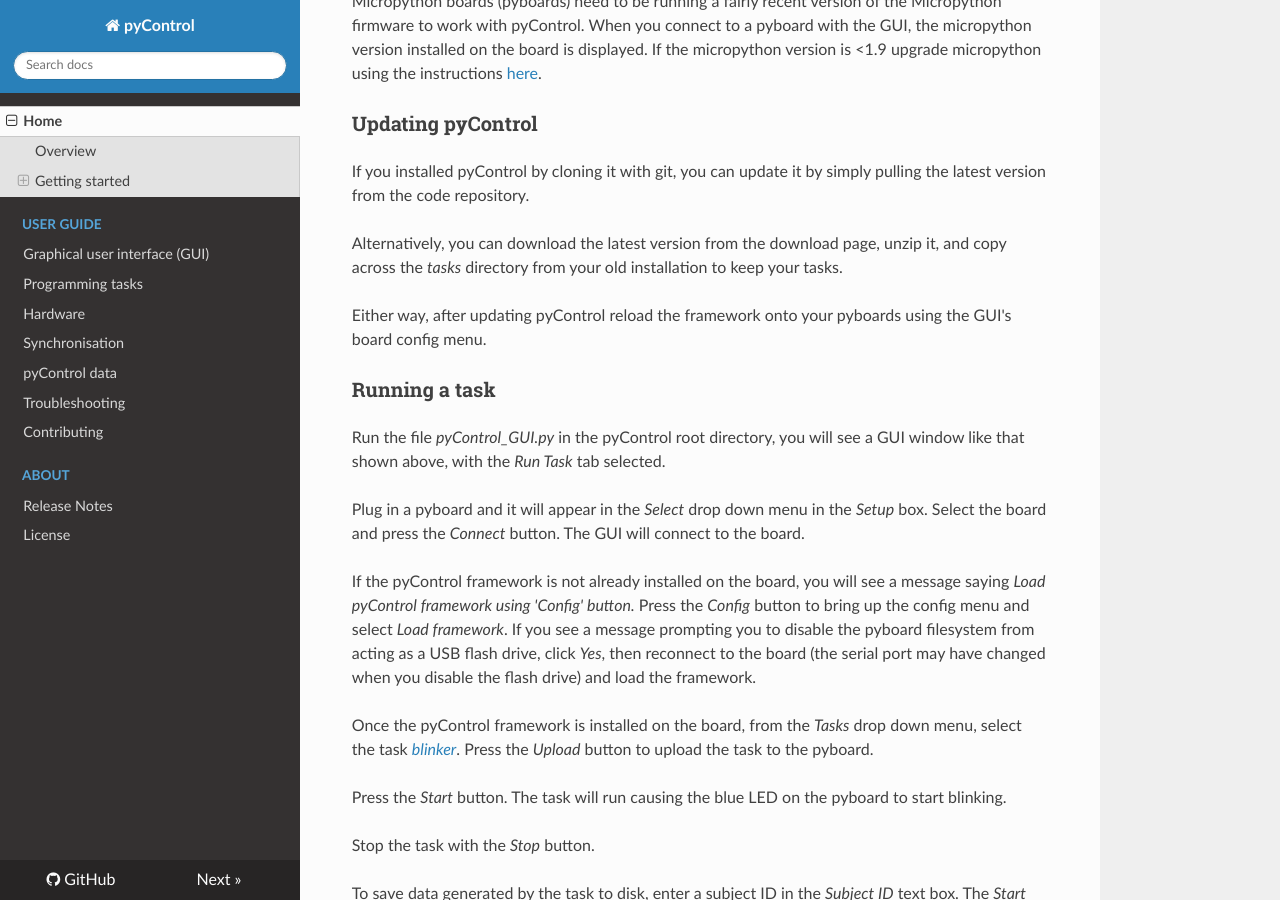
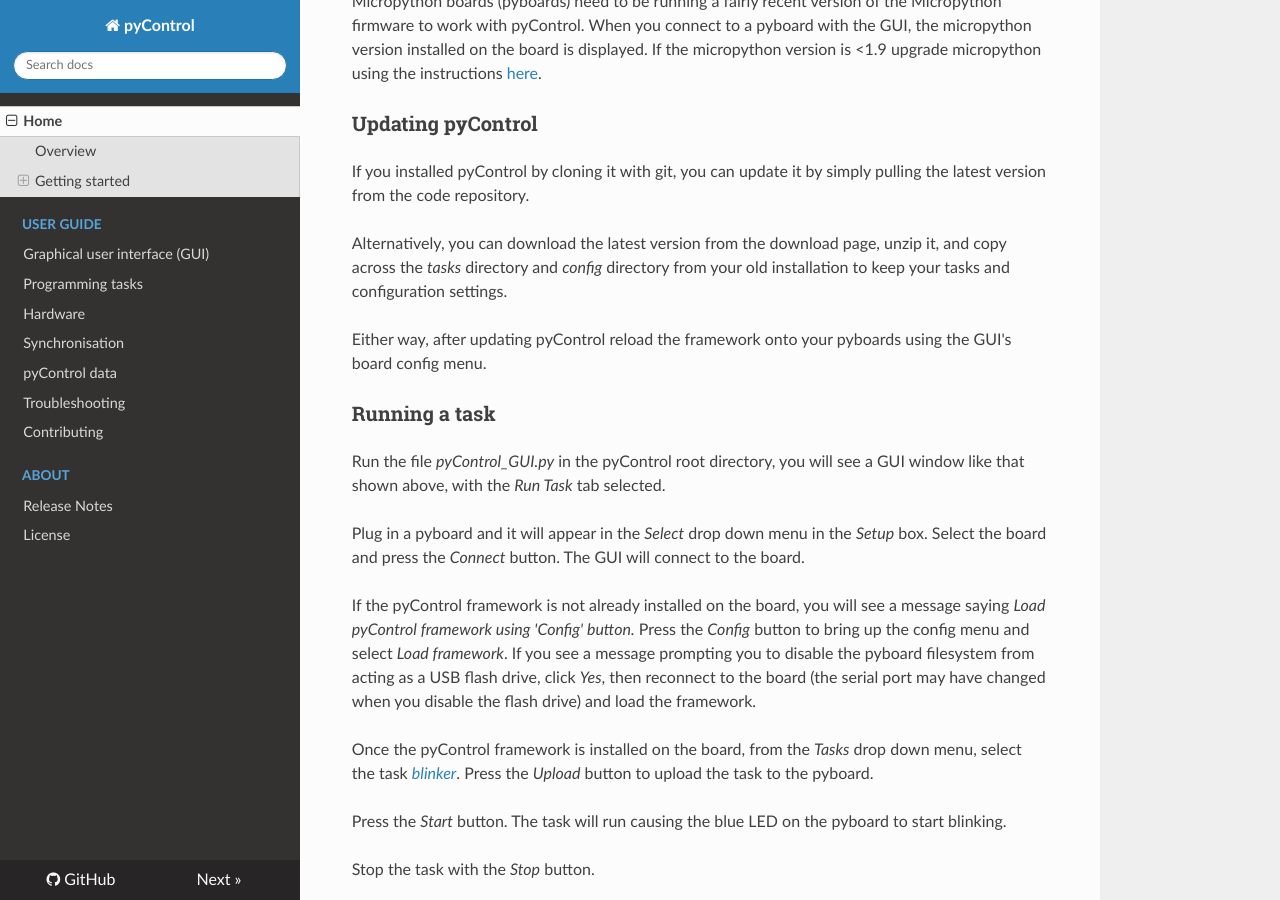
Before and after one commit to pyControl/docs, an MkDocs documentation site: the page built from docs/index.md, in a window 1280 px wide and 900 px high, scrolled down 3536 px. Built offline with MkDocs 1.6.1, drawn with Linux system fonts in a browser that asks for light colours; nearby versions of some CDN libraries.

Commit message:
Add config transfer to updating process

```diff
--- a/docs/index.md
+++ b/docs/index.md
@@ -82,7 +82,7 @@
 
 If you installed  pyControl by cloning it with git, you can update it by simply pulling the latest version from the code repository.
 
-Alternatively, you can download the latest version from the download page, unzip it, and copy across the *tasks* directory from your old installation to keep your tasks.
+Alternatively, you can download the latest version from the download page, unzip it, and copy across the *tasks* directory and *config* directory from your old installation to keep your tasks and configuration settings.
 
 Either way, after updating pyControl reload the framework onto your pyboards using the GUI's board config menu.
 
```
